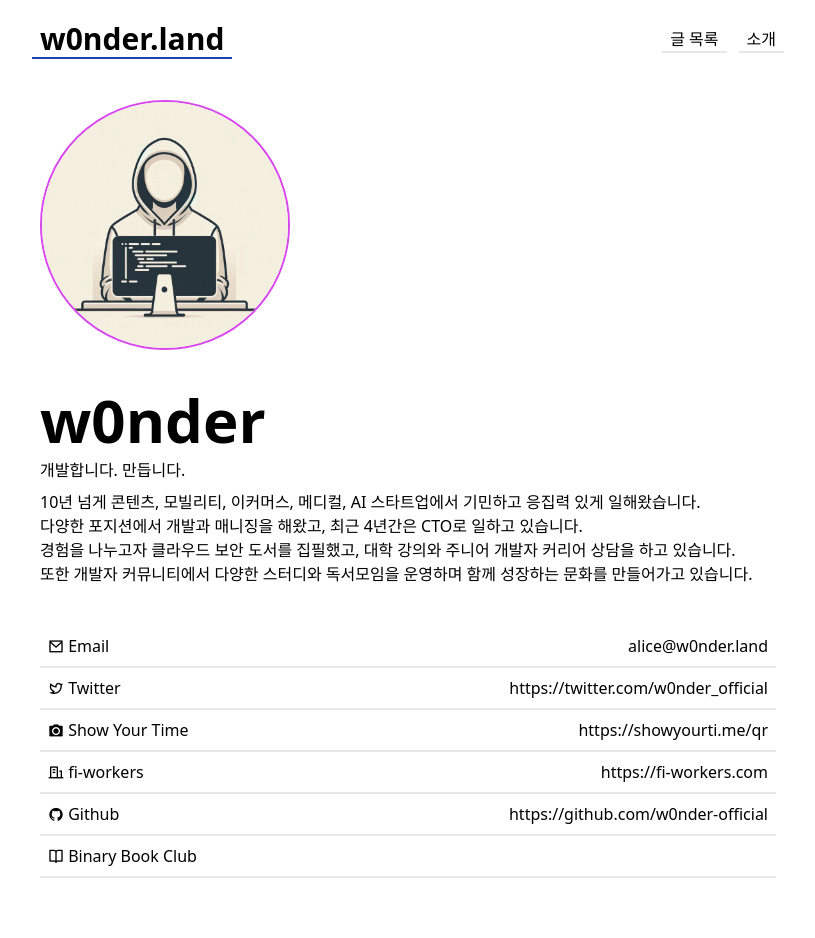
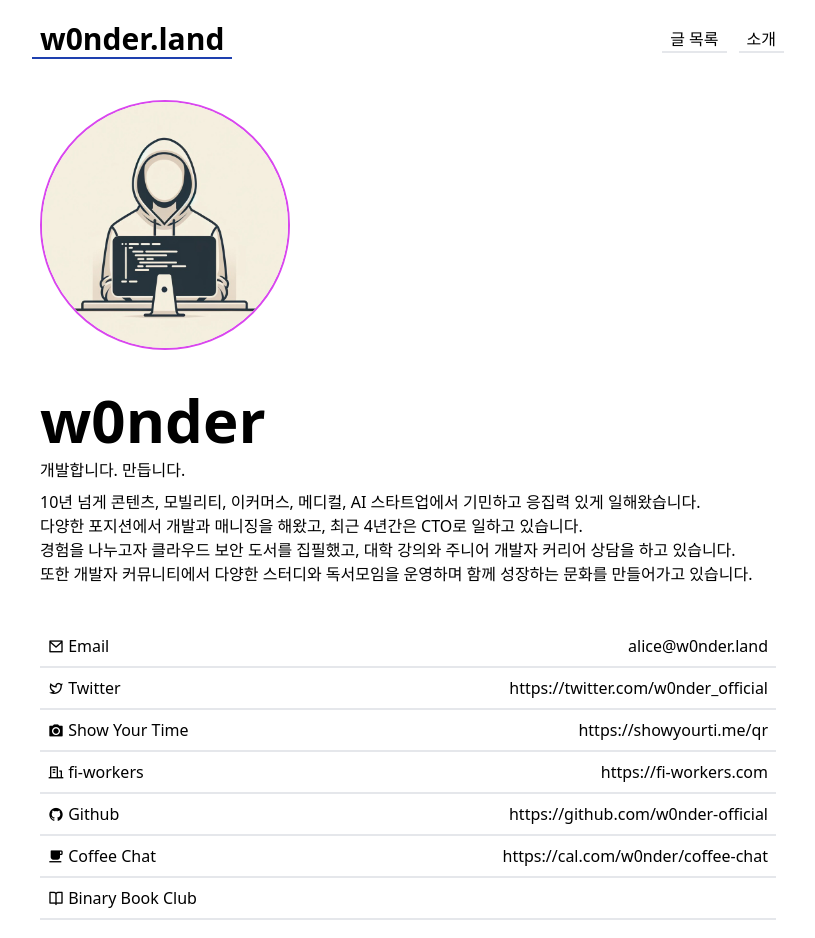
Before and after one commit to w0nder-official/w0nder.land, a Next.js app in the folder src/w0nder-land/: page /about in a window 1280 px wide. Shown: the top 938 px of the page, without its empty margins (232-1047 px from the left). Built offline with nearby package versions, Linux system fonts and the light colour scheme.

Commit message:
커피챗 링크 추가

```diff
--- a/src/w0nder-land/src/constants/common.ts
+++ b/src/w0nder-land/src/constants/common.ts
@@ -3,6 +3,7 @@ export const TwitterLink = 'https://twitter.com/w0nder_official';
 export const ShowYourTimeLink = 'https://showyourti.me/qr';
 export const FiWorkersLink = 'https://fi-workers.com';
 export const GithubLink = 'https://github.com/w0nder-official';
+export const CoffeeChatLink = 'https://cal.com/w0nder/coffee-chat';
 
 export enum Environment {
   Local = 'local',
--- a/src/w0nder-land/src/pages/about/index.tsx
+++ b/src/w0nder-land/src/pages/about/index.tsx
@@ -2,7 +2,7 @@ import Image from 'next/image';
 import Link from 'next/link';
 import { ProfilePage, WithContext } from 'schema-dts';
 import { DefaultLayout } from '@/components/layouts/DefaultLayout';
-import { Email, FiWorkersLink, GithubLink, ShowYourTimeLink, TwitterLink } from '@/constants/common';
+import { CoffeeChatLink, Email, FiWorkersLink, GithubLink, ShowYourTimeLink, TwitterLink } from '@/constants/common';
 import { HeadContentMeta } from '@/components/common/HeadContentMeta';
 import { Configure } from '@/constants/configure';
 
@@ -100,6 +100,15 @@ const AboutPage = () => (
               <span>{GithubLink}</span>
             </li>
           </Link>
+          <Link href={CoffeeChatLink} target="_blank">
+            <li className={LinkStyle}>
+              <span>
+                <i className="ri-cup-fill" />
+                &nbsp;Coffee Chat
+              </span>
+              <span>{CoffeeChatLink}</span>
+            </li>
+          </Link>
           <Link href={BinaryBookClubUrl} target="_blank">
             <li className={LinkStyle}>
               <span>
```
